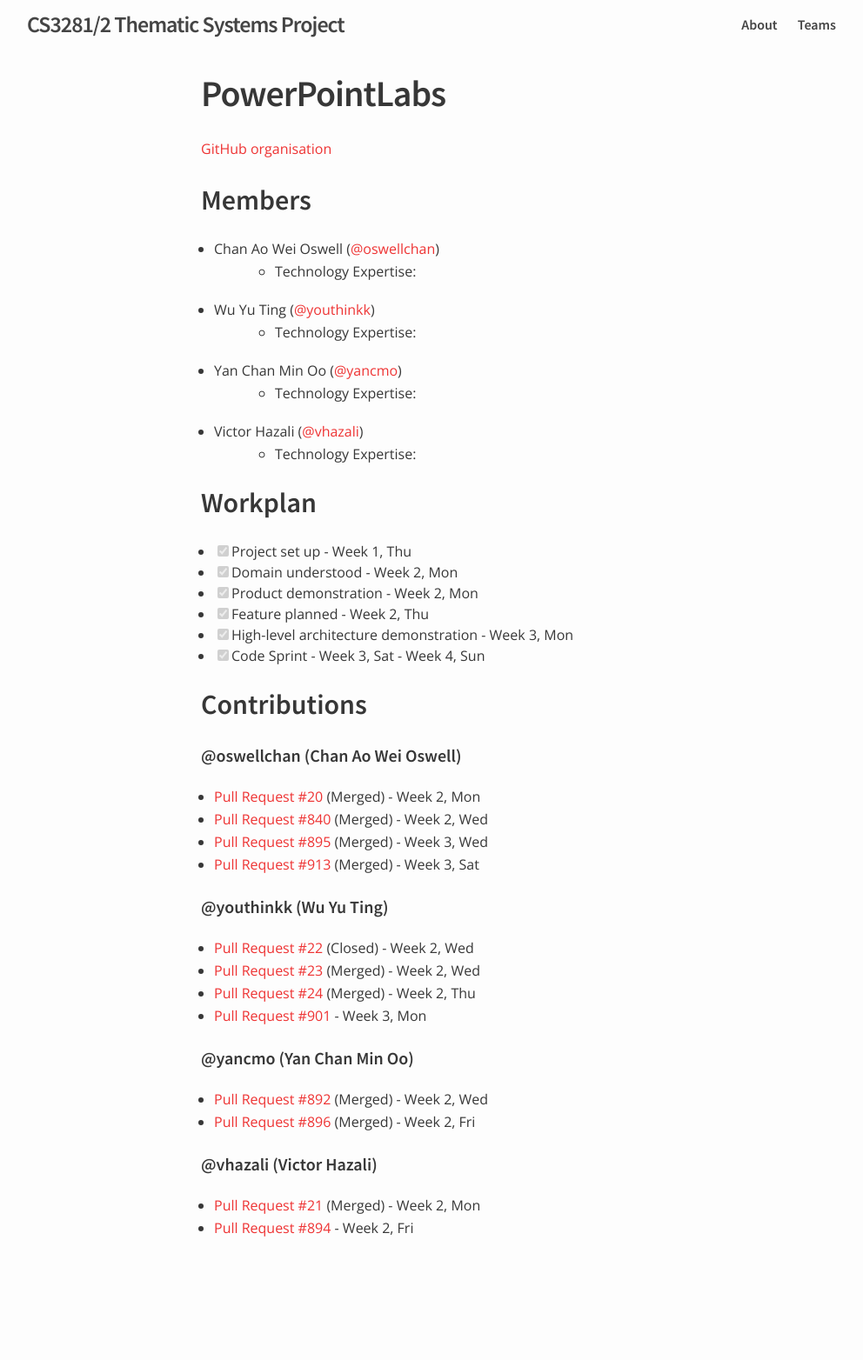
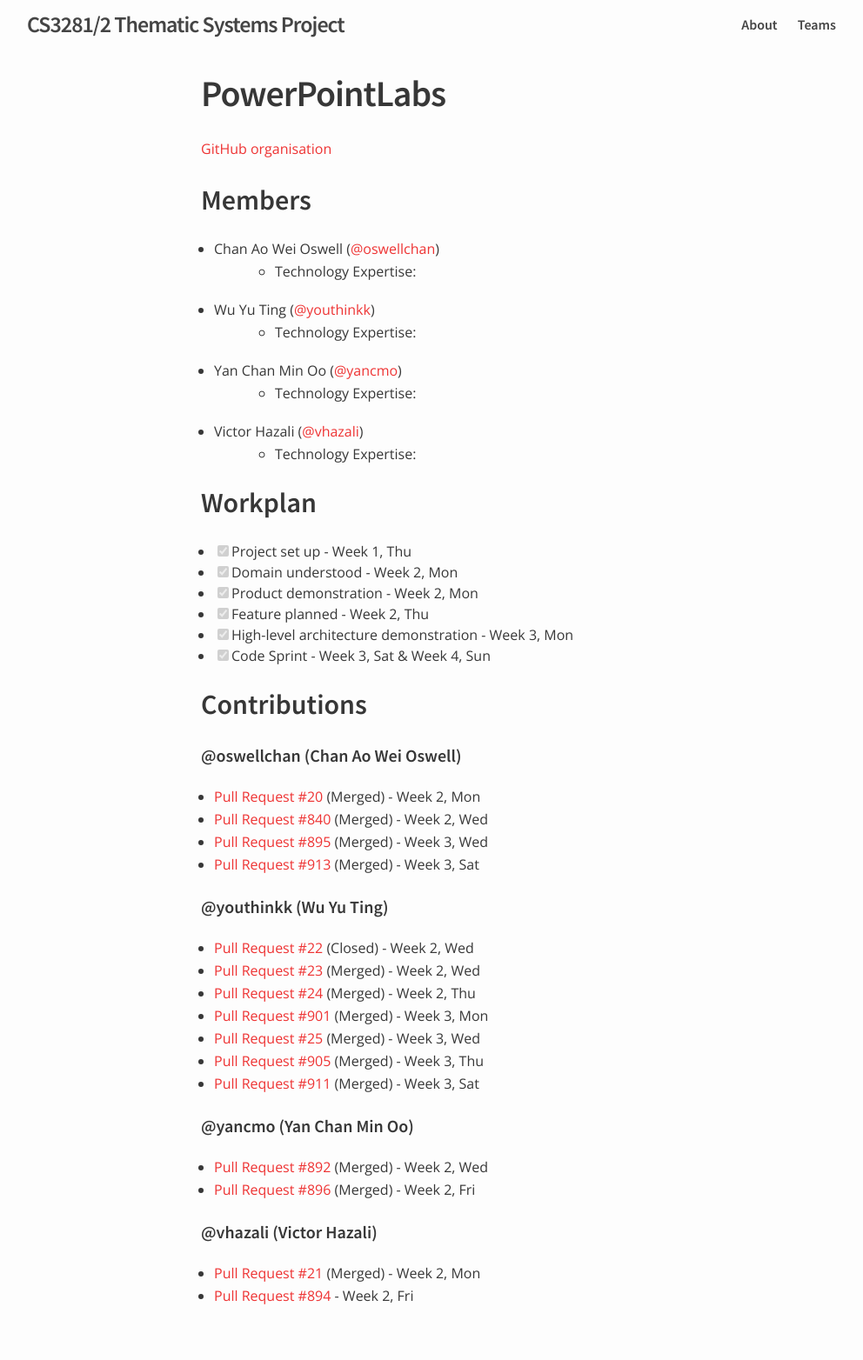
Before and after one commit to nus-oss/cs3281-AY1516S2-website, a Jekyll site: the page built from teams/powerpointlabs.md, in a window 1280 px wide. Shown: the whole page at 87% size, without its empty margins (139-1131 px from the left). Built offline with Jekyll 4.4.1, drawn with Linux system fonts in a browser that asks for light colours; before the commit the page ends 1486 px from its top, so only the background shows below that.

Commit message:
Update personal progress

```diff
--- a/teams/powerpointlabs.md
+++ b/teams/powerpointlabs.md
@@ -22,7 +22,7 @@
 * [X] Product demonstration - Week 2, Mon
 * [X] Feature planned - Week 2, Thu
 * [X] High-level architecture demonstration - Week 3, Mon
-* [X] Code Sprint - Week 3, Sat - Week 4, Sun
+* [X] Code Sprint - Week 3, Sat & Week 4, Sun
 
 ## Contributions
 
@@ -36,7 +36,10 @@
 * [Pull Request #22](https://github.com/PowerPointLabs/PowerPointLabs-Website/pull/22) (Closed) - Week 2, Wed
 * [Pull Request #23](https://github.com/PowerPointLabs/PowerPointLabs-Website/pull/23) (Merged) - Week 2, Wed
 * [Pull Request #24](https://github.com/PowerPointLabs/PowerPointLabs-Website/pull/24) (Merged) - Week 2, Thu
-* [Pull Request #901](https://github.com/PowerPointLabs/PowerPointLabs/pull/901) - Week 3, Mon
+* [Pull Request #901](https://github.com/PowerPointLabs/PowerPointLabs/pull/901) (Merged) - Week 3, Mon
+* [Pull Request #25](https://github.com/PowerPointLabs/PowerPointLabs-Website/pull/25) (Merged) - Week 3, Wed
+* [Pull Request #905](https://github.com/PowerPointLabs/PowerPointLabs/pull/905) (Merged) - Week 3, Thu
+* [Pull Request #911](https://github.com/PowerPointLabs/PowerPointLabs/pull/911) (Merged) - Week 3, Sat
 
 #### @yancmo (Yan Chan Min Oo)
 * [Pull Request #892](https://github.com/PowerPointLabs/PowerPointLabs/pull/892) (Merged) - Week 2, Wed
```
